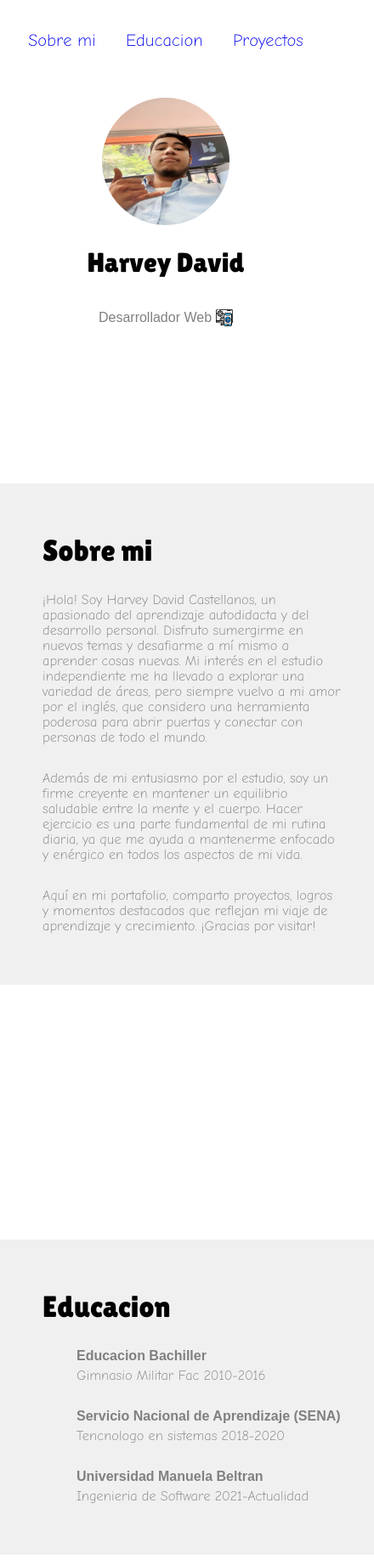
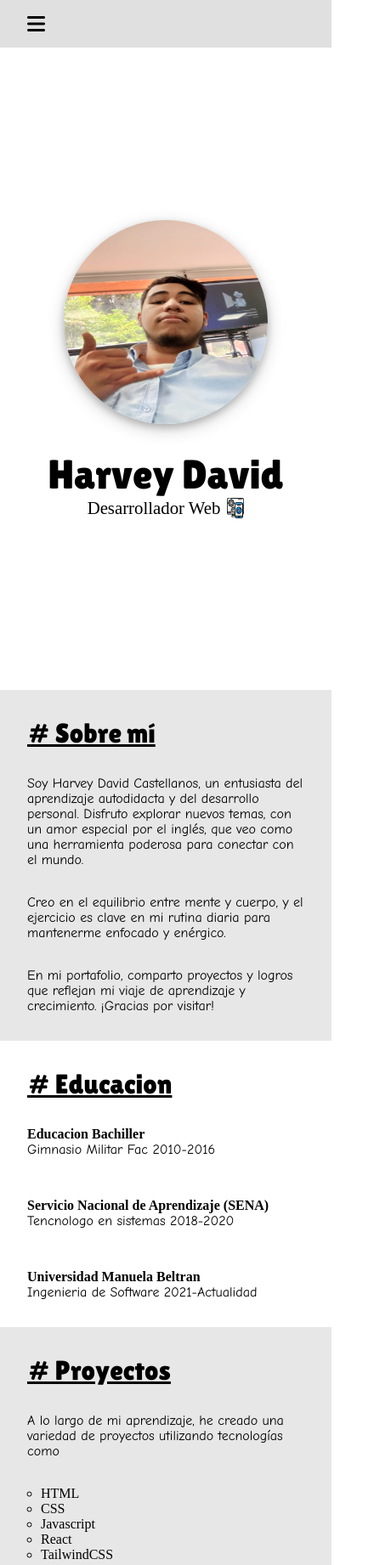
Before and after one commit to Jaime0506/desarrollo-web, a plain HTML site: page GUIA 1/index.html in a window 390 px wide. Shown: the top 1842 px of the page at 85% size, 440 px wide, since content can reach past the window. Drawn offline with Linux system fonts and the light colour scheme.

Commit message:
desing responsive done

```diff
--- a/GUIA 1/index.html
+++ b/GUIA 1/index.html
@@ -5,54 +5,56 @@
     <meta charset="UTF-8">
     <meta name="viewport" content="width=device-width, initial-scale=1.0">
     <title>Perfil personal</title>
-    <link rel="stylesheet" href="styles.css">
+    <link rel="stylesheet" href="styles/styles.css">
     <script src="https://kit.fontawesome.com/6337730bdf.js" crossorigin="anonymous"></script>
 </head>
 
 <body>
-    <header class="header-pri">
-        <ul>
+    <nav class="navbar">
+        <div class="nav-bars" id="bars">
+            <i class="fa-solid fa-bars"></i>
+        </div>
+
+        <ul class="nav-links" id="menu">
             <li>
-                <a href="#about">Sobre mi</a>
+                <a href="#about">Acerca</a>
             </li>
 
             <li>
-                <a href="#educacion">Educacion</a>
+                <a href="#education">Educacion</a>
             </li>
 
             <li>
-                <a href="#proyectos">Proyectos</a>
+                <a href="#projects">Proyectos</a>
             </li>
         </ul>
-    </header>
+    </nav>
 
-    <div class="header">
-        <img src="harvey.jpeg" alt="" class="profile-pic">
+    <section class="content">
+        <div class="img">
+            <img src="assets/harvey.jpeg" alt="" class="profile-pic">
             <h1>Harvey David</h1>
-
-        <section>
-            <p>Desarrollador Web</p>
-            <img src="web.png" alt="Icono de desarrrollador" style="width: 20px;">
-            </sectio>
         </div>
 
-    <div class="container" id="about">
-        <section class="content">
-            <h2>Sobre mi</h2>
-            <p>¡Hola! Soy Harvey David Castellanos, un apasionado del aprendizaje autodidacta y del desarrollo personal. Disfruto
-                sumergirme en nuevos temas y desafiarme a mí mismo a aprender cosas nuevas. Mi interés en el estudio
-                independiente me ha llevado a explorar una variedad de áreas, pero siempre vuelvo a mi amor por el
-                inglés, que considero una herramienta poderosa para abrir puertas y conectar con personas de todo el
-                mundo.</p>
-            <p>Además de mi entusiasmo por el estudio, soy un firme creyente en mantener un equilibrio saludable entre
-                la mente y el cuerpo. Hacer ejercicio es una parte fundamental de mi rutina diaria, ya que me ayuda a
-                mantenerme enfocado y enérgico en todos los aspectos de mi vida.</p>
-            <p>Aquí en mi portafolio, comparto proyectos, logros y momentos destacados que reflejan mi viaje de
-                aprendizaje y crecimiento. ¡Gracias por visitar!</p>
+        <div class="text">
+            <p>Desarrollador Web</p>
+            <img src="assets/web.png" alt="Icono de desarrrollador" style="width: 20px;">
+        </div>
     </section>
 
-        <section class="content" id="educacion">
-            <h2>Educacion</h2>
+    <section class="container about" id="about">
+        <h2># Sobre mí</h2>
+        <p>Soy Harvey David Castellanos, un entusiasta del aprendizaje autodidacta y del desarrollo personal. Disfruto
+            explorar nuevos temas, con un amor especial por el inglés, que veo como una herramienta poderosa para
+            conectar con el mundo.</p>
+        <p>Creo en el equilibrio entre mente y cuerpo, y el ejercicio es clave en mi rutina diaria para mantenerme
+            enfocado y enérgico.</p>
+        <p>En mi portafolio, comparto proyectos y logros que reflejan mi viaje de aprendizaje y crecimiento. ¡Gracias
+            por visitar!</p>
+    </section>
+
+    <section class="container education" id="education">
+        <h2># Educacion</h2>
 
         <ul>
             <li>
@@ -73,20 +75,25 @@
 
     </section>
 
-        <section class="content">
-            <h2>Sobre mi</h2>
-            <p>¡Hola! Soy Harvey David Castellanos, un apasionado del aprendizaje autodidacta y del desarrollo personal. Disfruto
-                sumergirme en nuevos temas y desafiarme a mí mismo a aprender cosas nuevas. Mi interés en el estudio
-                independiente me ha llevado a explorar una variedad de áreas, pero siempre vuelvo a mi amor por el
-                inglés, que considero una herramienta poderosa para abrir puertas y conectar con personas de todo el
-                mundo.</p>
-            <p>Además de mi entusiasmo por el estudio, soy un firme creyente en mantener un equilibrio saludable entre
-                la mente y el cuerpo. Hacer ejercicio es una parte fundamental de mi rutina diaria, ya que me ayuda a
-                mantenerme enfocado y enérgico en todos los aspectos de mi vida.</p>
-            <p>Aquí en mi portafolio, comparto proyectos, logros y momentos destacados que reflejan mi viaje de
-                aprendizaje y crecimiento. ¡Gracias por visitar!</p>
+    <section class="container project" id="projects">
+        <h2># Proyectos</h2>
+
+        <p>A lo largo de mi aprendizaje, he creado una variedad de proyectos utilizando tecnologías como</p>
+
+        <ul>
+            <li>HTML</li>
+            <li>CSS</li>
+            <li>Javascript</li>
+            <li>React</li>
+            <li>TailwindCSS</li>
+        </ul>
+
+        <p>
+            Estos proyectos reflejan mi crecimiento y la aplicación práctica de mis
+            habilidades en desarrollo web. Actualmente, estoy profundizando mis conocimientos en Spring Boot, lo que me
+            permitirá expandir aún más mis capacidades en el desarrollo de aplicaciones robustas y escalables.
+        </p>
     </section>
-    </div>
 
     <div class="footer">
         <p>© 2024 Harvey david</p>
@@ -116,6 +123,8 @@
 
         </div>
     </div>
+
+    <script src="js/main.js"></script>
 </body>
 
 </html>
--- /dev/null
+++ b/GUIA 1/js/main.js
@@ -0,0 +1,6 @@
+const $bars = document.getElementById("bars")
+const $menu = document.getElementById("menu")
+
+$bars.addEventListener("click", () => {
+    $menu.classList.toggle("active")
+})
--- a/GUIA 1/styles.css
+++ /dev/null
@@ -1,128 +0,0 @@
-@import url('https://fonts.googleapis.com/css2?family=Lilita+One&display=swap');
-@import url('https://fonts.googleapis.com/css2?family=Comic+Neue:ital,wght@0,300;0,400;0,700;1,300;1,400;1,700&display=swap');
-
-body {
-    font-family: Arial, sans-serif;
-    color: #808080;
-    margin: 0;
-    padding: 0;
-
-    ul {
-        list-style: none;
-    }
-
-    a {
-        text-decoration: none;
-    }
-}
-
-.container {
-    width: 100%;
-    margin: auto;
-    display: flex;
-    flex-direction: column;
-    align-items: center;
-}
-
-.header-pri {
-    padding: 20px;
-    display: flex;
-    justify-content: center;
-
-    ul {
-        display: flex;
-        gap: 35px;
-        padding: 0;
-
-        a {
-            font-family: "Comic Neue", cursive;
-            font-weight: 300;
-            font-style: normal;
-            margin: 0;
-            font-size: 20px;
-        }
-    }
-}
-
-.header {
-    background-color: #fff;
-    padding: 20px;
-    text-align: center;
-
-    h1 {
-        font-family: "Lilita One", sans-serif;
-        font-weight: 400;
-        font-style: normal;
-        color: black;
-    }
-
-    section {
-        display: flex;
-        align-items: center;
-        justify-content: center;
-        gap: 5px;
-    }
-}
-
-.profile-pic {
-    border-radius: 50%;
-    width: 150px;
-    height: 150px;
-}
-
-.content {
-    background-color: #f0f0f0;
-    width: 100%;
-    margin: 150px;
-    padding-top: 30px;
-    padding-left: 100px;
-    padding-bottom: 30px;
-
-    h2 {
-        color: black;
-        font-family: "Lilita One", sans-serif;
-        font-weight: 100;
-        font-size: 35px;
-        font-style: normal;
-    }
-
-    h4 {
-        margin-bottom: 5px;
-    }
-
-    p {
-        font-family: "Comic Neue", cursive;
-        font-weight: 300;
-        font-style: normal;
-        margin: 0;
-        margin-bottom: 30px;
-
-        width: 90%;
-    }
-}
-
-.footer {
-    background-color: #fff;
-    padding: 10px;
-    text-align: center;
-    margin-top: 20px;
-
-    p {
-        text-align: center;
-    }
-}
-
-.contact-ul {
-    padding: 0;
-    list-style: none;
-
-    li {
-        display: inline-block;
-        margin: 5px;
-
-        i {
-            color: black;
-            font-size: 15px;
-        }
-    }
-}
--- /dev/null
+++ b/GUIA 1/styles/styles.css
@@ -0,0 +1,209 @@
+@import url('https://fonts.googleapis.com/css2?family=Lilita+One&display=swap');
+@import url('https://fonts.googleapis.com/css2?family=Comic+Neue:ital,wght@0,300;0,400;0,700;1,300;1,400;1,700&display=swap');
+
+* {
+    margin: 0;
+    padding: 0;
+    box-sizing: border-box;
+
+    list-style: none;
+    text-decoration: none
+}
+
+body,
+html {
+    width: 100%;
+    height: 100%;
+    display: flex;
+    flex-direction: column;
+}
+
+/* Styles Menu */
+.navbar {
+    /* padding: 1rem 2rem; */
+    display: flex;
+    justify-content: center;
+    background-color: #e0e0e0;
+    width: 100%;
+    /* height: 88px; */
+}
+
+.nav-links {
+    display: flex;
+    justify-content: space-between;
+    padding: 1rem 2rem;
+}
+
+.nav-links li {
+    border-radius: 0.5rem;
+    padding: 1rem;
+    transition: background-color 0.3s ease;
+}
+
+.nav-links li:hover {
+    text-decoration: underline;
+    background-color: #ffffff;
+}
+
+.nav-links a {
+    text-decoration: none;
+    font-size: 1.3rem;
+    color: black;
+    font-family: "Comic Neue", cursive;
+    font-weight: 700;
+    text-align: center;
+}
+
+.navbar i {
+    font-size: 1.5rem;
+    cursor: pointer;
+    display: none;
+}
+
+@media (max-width: 768px) {
+    .navbar {
+        display: flex;
+        justify-content: start;
+        flex-direction: column;
+        background-color: #e0e0e0;
+        width: 100%;
+    }
+
+    .nav-bars {
+        padding: 1rem 2rem;
+    }
+
+    .navbar i {
+        font-size: 1.5rem;
+        cursor: pointer;
+        display: flex;
+    }
+
+    .nav-links {
+        display: none;
+        flex-direction: column;
+        align-items: center;
+        justify-content: center;
+        width: 100%;
+    }
+
+    .nav-links li {
+        width: 100%;
+        margin-bottom: 1rem;
+        text-align: center;
+    }
+
+    .active {
+        display: flex;
+    }
+
+    .disable {
+        display: none;
+    }
+}
+
+/* Styles Content */
+.content {
+    display: flex;
+    flex-direction: column;
+    justify-content: center;
+    align-items: center;
+    min-height: calc(100vh - 88px);
+}
+
+.content .img {
+    display: flex;
+    /* background-color: green; */
+    flex-direction: column;
+    align-items: center;
+    gap: 2rem;
+
+    h1 {
+        font-size: 3rem;
+        font-family: "Lilita One", sans-serif;
+        font-weight: 400;
+        font-style: normal;
+    }
+}
+
+.content .img img {
+    width: 15rem;
+    height: 15rem;
+    border-radius: 50%;
+
+    box-shadow: 0 4px 8px rgba(0, 0, 0, 0.2),
+        0 6px 20px rgba(0, 0, 0, 0.19);
+}
+
+.content .text {
+    display: flex;
+    gap: 0.5rem;
+    font-size: 1.3rem;
+}
+
+/* Style container */
+.container {
+    display: flex;
+    flex-direction: column;
+    padding: 2rem;
+    gap: 2rem;
+}
+
+.container h2 {
+    font-size: 2rem;
+    font-family: "Lilita One", sans-serif;
+    font-weight: 400;
+    font-style: normal;
+    text-decoration: underline;
+}
+
+.container p {
+    font-family: "Comic Neue", cursive;
+}
+
+/* Style about */
+.about {
+    background-color: #e7e7e7;
+}
+
+/* Style education */
+.education {
+    background-color: white;
+
+    ul {
+        display: flex;
+        flex-direction: column;
+        gap: 3rem;
+    }
+}
+
+/* Style projects */
+.project {
+    background-color: #e7e7e7;
+}
+
+.project li {
+    list-style: circle;
+    margin-left: 1rem;
+}
+
+/* Style footer */
+.footer {
+    display: flex;
+    background-color: white;
+    flex-direction: column;
+    justify-content: center;
+    align-items: center;
+    padding: 1rem;
+    gap: 0.8rem;
+}
+
+.contact ul {
+    display: flex;
+    gap: 1rem;
+}
+
+.contact i {
+    color: black;
+    font-size: 1.5rem;
+}
```
Also changed, not shown: GUIA 1/main.js (deleted, +0 -19 lines), GUIA 1/assets/fondo.jpg (renamed from GUIA 1/fondo.jpg), GUIA 1/assets/harvey.jpeg (renamed from GUIA 1/harvey.jpeg), GUIA 1/assets/web.png (renamed from GUIA 1/web.png). Lines whose indentation alone changed are shown as unchanged.
